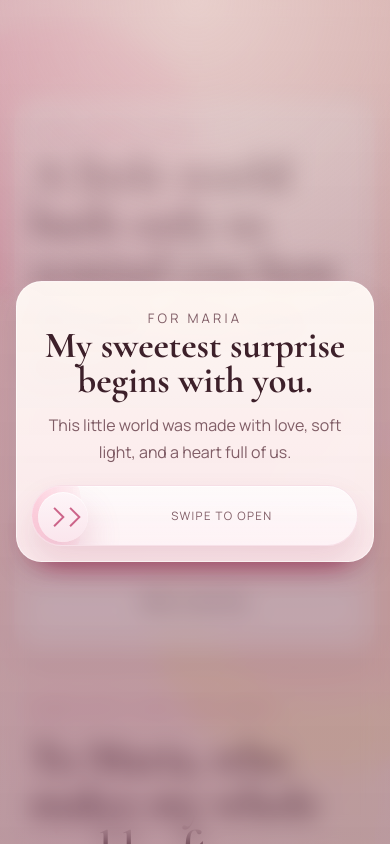
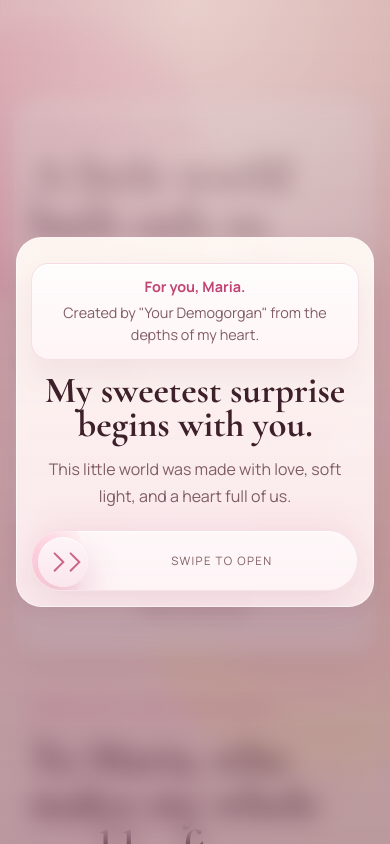
Before and after one commit to malikazrab/Gift, a React (Vite) app in the folder surprise/: page / in a window 390 px wide. Shown: the top 844 px of the page. Built offline with nearby package versions, Linux system fonts and the light colour scheme.

Commit message:
Mobile ANimations Added

```diff
--- a/surprise/src/App.css
+++ b/surprise/src/App.css
@@ -83,6 +83,28 @@
   color: var(--muted);
   margin-inline: auto;
   max-width: 28rem;
+}
+
+.welcome-dedication {
+  margin: 0 auto 1rem;
+  padding: 0.95rem 1rem;
+  border: 1px solid rgba(193, 69, 114, 0.14);
+  border-radius: 1.35rem;
+  background:
+    linear-gradient(180deg, rgba(255, 255, 255, 0.82), rgba(255, 244, 247, 0.9));
+  box-shadow:
+    inset 0 1px 0 rgba(255, 255, 255, 0.78),
+    0 14px 28px rgba(147, 60, 88, 0.08);
+  font-size: 1rem;
+  line-height: 1.55;
+  color: var(--text-strong);
+}
+
+.welcome-dedication strong {
+  display: block;
+  margin-bottom: 0.2rem;
+  color: var(--accent-strong);
+  font-weight: 700;
 }
 
 .welcome-swipe {
@@ -1385,6 +1407,12 @@
     font-size: clamp(1.85rem, 9vw, 2.9rem);
   }
 
+  .welcome-dedication {
+    margin-bottom: 0.85rem;
+    padding: 0.85rem 0.9rem;
+    font-size: 0.94rem;
+  }
+
   .welcome-swipe {
     height: 4.15rem;
     margin-top: 1.45rem;
@@ -1659,6 +1687,12 @@
   .welcome-card h2 {
     margin-bottom: 0.8rem;
     font-size: clamp(1.65rem, 10vw, 2.3rem);
+  }
+
+  .welcome-dedication {
+    padding: 0.78rem 0.82rem;
+    border-radius: 1.1rem;
+    font-size: 0.9rem;
   }
 
   .welcome-swipe {
--- a/surprise/src/App.jsx
+++ b/surprise/src/App.jsx
@@ -45,6 +45,7 @@ function AppContent() {
   const prefersReducedMotion = useReducedMotion()
   const { isLowPowerMode } = usePerformanceMode()
   const [welcomeActive, setWelcomeActive] = useState(true)
+  const pageReady = !welcomeActive
 
   return (
     <div
@@ -61,11 +62,23 @@ function AppContent() {
         <main className="app-main">
           <AnimatePresence mode="wait">
             <motion.div
-              key={location.pathname}
+              key={`${location.pathname}-${pageReady ? 'ready' : 'preview'}`}
               className="route-stage"
-              initial={prefersReducedMotion ? false : { opacity: 0, y: 24 }}
-              animate={prefersReducedMotion ? undefined : { opacity: 1, y: 0 }}
-              exit={prefersReducedMotion ? undefined : { opacity: 0, y: -16 }}
+              initial={
+                prefersReducedMotion || !pageReady
+                  ? false
+                  : { opacity: 0, y: 24 }
+              }
+              animate={
+                prefersReducedMotion || !pageReady
+                  ? undefined
+                  : { opacity: 1, y: 0 }
+              }
+              exit={
+                prefersReducedMotion || !pageReady
+                  ? undefined
+                  : { opacity: 0, y: -16 }
+              }
               transition={{
                 ...ROUTE_TRANSITION,
                 duration: isLowPowerMode ? 0.24 : ROUTE_TRANSITION.duration,
--- a/surprise/src/components/WelcomeOverlay.jsx
+++ b/surprise/src/components/WelcomeOverlay.jsx
@@ -178,7 +178,10 @@ function WelcomeOverlay({ onDismiss }) {
           ease: [0.22, 1, 0.36, 1],
         }}
       >
-        <p className="welcome-label">For Maria</p>
+        <p className="welcome-dedication">
+          <strong>For you, Maria.</strong> Created by "Your Demogorgan" from the depths of my
+          heart.
+        </p>
         <h2>My sweetest surprise begins with you.</h2>
         <p>
           This little world was made with love, soft light, and a heart full of
```
